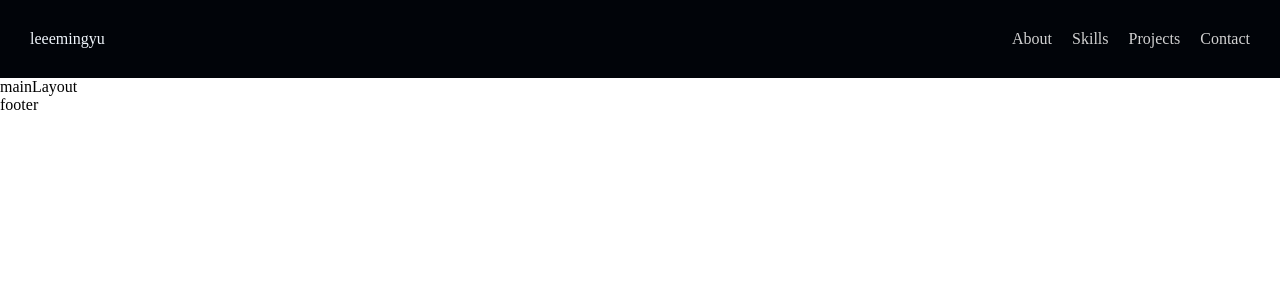
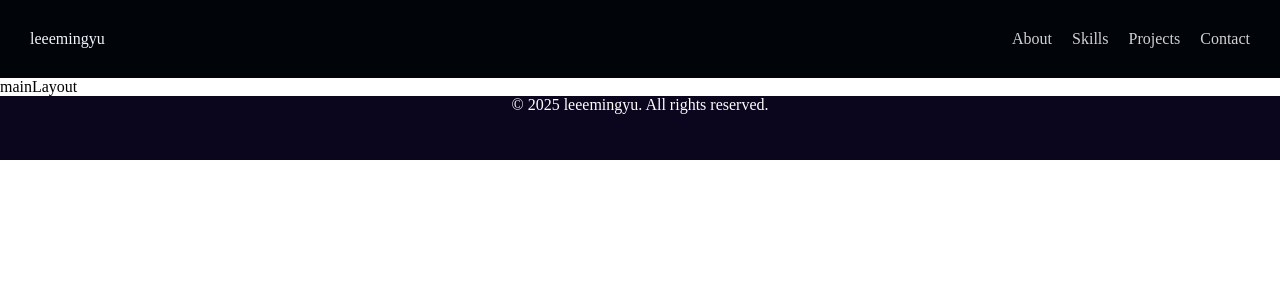
Before and after one commit to leeemingyu/leeemingyu.github.io, a React (Create React App) app: page / in a window 1280 px wide. Shown: the top 300 px of the page. Built offline with nearby package versions, Linux system fonts and the light colour scheme.

Commit message:
푸터초기ui구현

```diff
--- a/src/layouts/Footer.js
+++ b/src/layouts/Footer.js
@@ -1,9 +1,18 @@
+import styled from "styled-components";
+
 function Footer() {
   return (
-    <div>
-      footer
-    </div>
+    <FooterWrapper>
+      &copy; 2025 leeemingyu. All rights reserved.
+    </FooterWrapper>
   );
 }
+const FooterWrapper = styled.div`
+  background-color:rgb(11, 6, 30);
+  color:rgb(255, 255, 255);
+  display: flex;
+  justify-content: center;
+  height: 64px;
+`;
 
 export default Footer;
```
